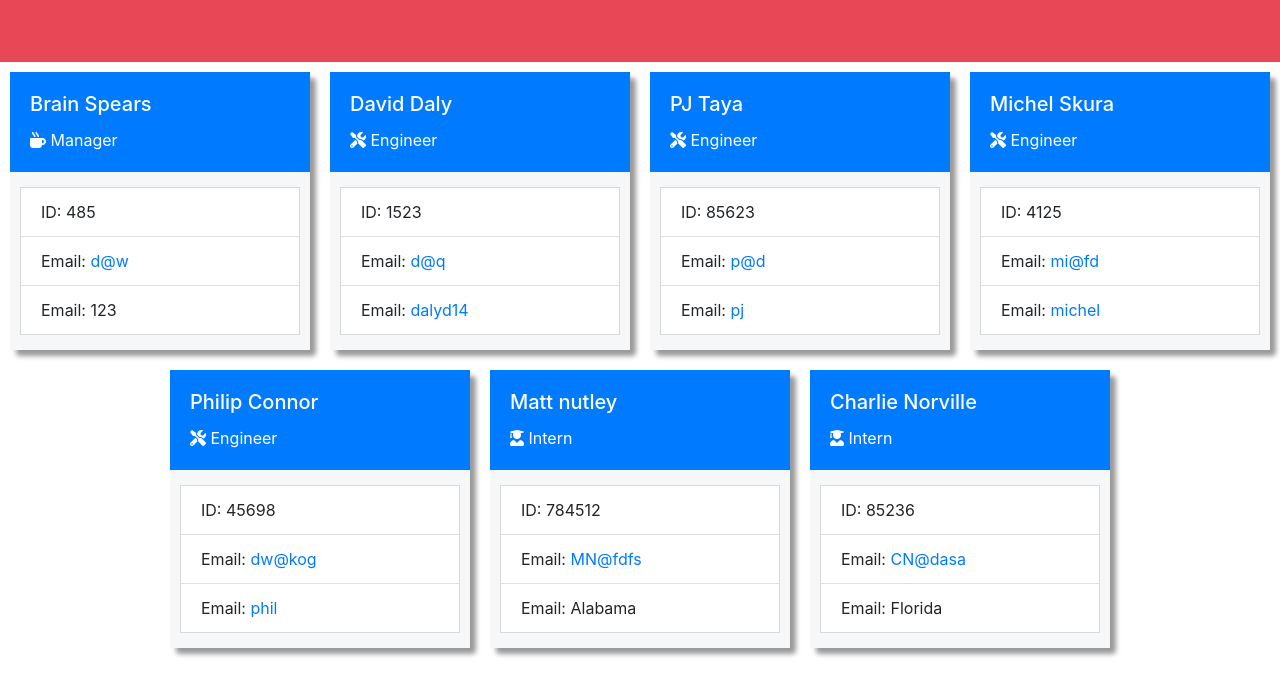
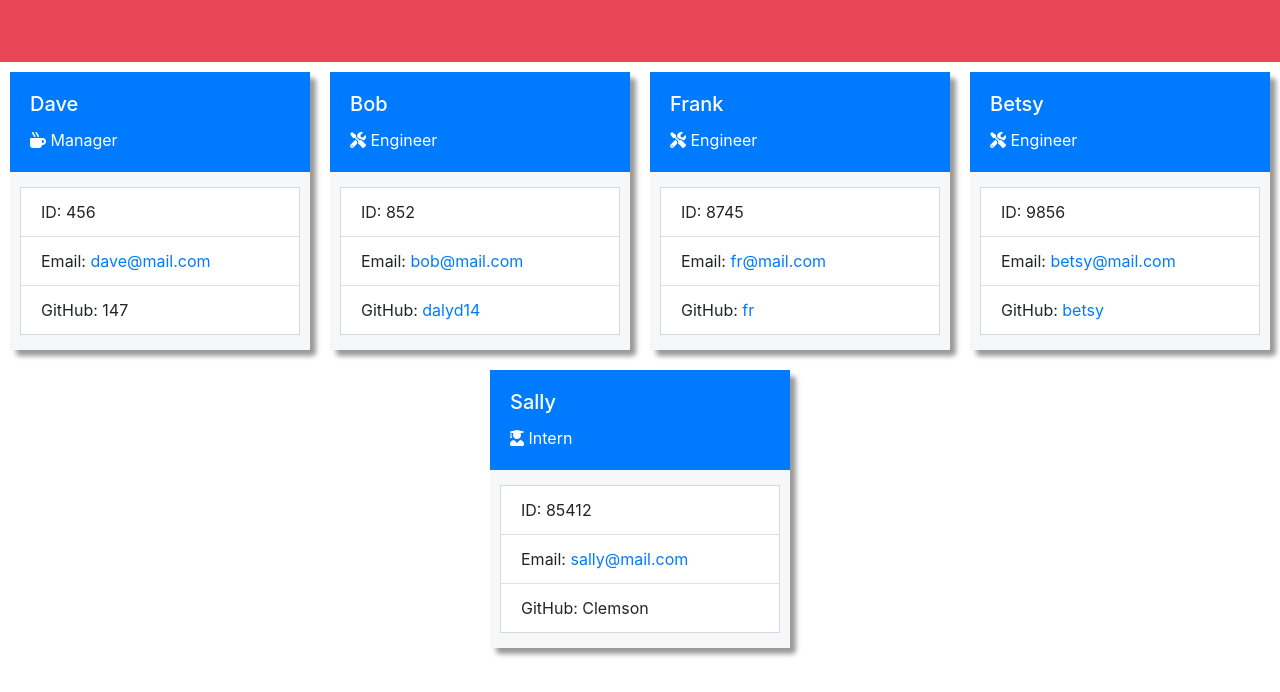
Before and after one commit to dalyd14/team-profile-generator, a website: page dist/index.html in a window 1280 px wide. Shown: the part 108-800 px from the top of the page. Drawn offline with nearby package versions, Linux system fonts and the light colour scheme.

```diff
--- a/dist/index.html
+++ b/dist/index.html
@@ -39,92 +39,66 @@
     <section id="members-list">
         <div class="card">
             <div class="card-body bg-primary text-white">
-                <h5 class="card-title">Brain Spears</h5>
+                <h5 class="card-title">Dave</h5>
                 <p class="card-text"><i class="fas fa-mug-hot"></i> Manager</p>
             </div>
             <div class="content-background">
                 <ul class="list-group list-group-flush">
-                    <li class="list-group-item">ID: 485</li>
-                    <li class="list-group-item">Email: <a href="mailto:d@w">d@w</a></li>
-                    <li class="list-group-item">Email: 123</li>
+                    <li class="list-group-item">ID: 456</li>
+                    <li class="list-group-item">Email: <a href="mailto:dave@mail.com">dave@mail.com</a></li>
+                    <li class="list-group-item">GitHub: 147</li>
                 </ul>
             </div>
         </div>
         <div class="card">
             <div class="card-body bg-primary text-white">
-                <h5 class="card-title">David Daly</h5>
+                <h5 class="card-title">Bob</h5>
                 <p class="card-text"><i class="fas fa-tools"></i> Engineer</p>
             </div>
             <div class="content-background">
                 <ul class="list-group list-group-flush">
-                    <li class="list-group-item">ID: 1523</li>
-                    <li class="list-group-item">Email: <a href="mailto:d@q">d@q</a></li>
-                    <li class="list-group-item">Email: <a href="https://github.com/dalyd14" target="_blank">dalyd14</a></li>
+                    <li class="list-group-item">ID: 852</li>
+                    <li class="list-group-item">Email: <a href="mailto:bob@mail.com">bob@mail.com</a></li>
+                    <li class="list-group-item">GitHub: <a href="https://github.com/dalyd14" target="_blank">dalyd14</a></li>
                 </ul>
             </div>
         </div>
         <div class="card">
             <div class="card-body bg-primary text-white">
-                <h5 class="card-title">PJ Taya</h5>
+                <h5 class="card-title">Frank</h5>
                 <p class="card-text"><i class="fas fa-tools"></i> Engineer</p>
             </div>
             <div class="content-background">
                 <ul class="list-group list-group-flush">
-                    <li class="list-group-item">ID: 85623</li>
-                    <li class="list-group-item">Email: <a href="mailto:p@d">p@d</a></li>
-                    <li class="list-group-item">Email: <a href="https://github.com/pj" target="_blank">pj</a></li>
+                    <li class="list-group-item">ID: 8745</li>
+                    <li class="list-group-item">Email: <a href="mailto:fr@mail.com">fr@mail.com</a></li>
+                    <li class="list-group-item">GitHub: <a href="https://github.com/fr" target="_blank">fr</a></li>
                 </ul>
             </div>
         </div>
         <div class="card">
             <div class="card-body bg-primary text-white">
-                <h5 class="card-title">Michel Skura</h5>
+                <h5 class="card-title">Betsy</h5>
                 <p class="card-text"><i class="fas fa-tools"></i> Engineer</p>
             </div>
             <div class="content-background">
                 <ul class="list-group list-group-flush">
-                    <li class="list-group-item">ID: 4125</li>
-                    <li class="list-group-item">Email: <a href="mailto:mi@fd">mi@fd</a></li>
-                    <li class="list-group-item">Email: <a href="https://github.com/michel" target="_blank">michel</a></li>
+                    <li class="list-group-item">ID: 9856</li>
+                    <li class="list-group-item">Email: <a href="mailto:betsy@mail.com">betsy@mail.com</a></li>
+                    <li class="list-group-item">GitHub: <a href="https://github.com/betsy" target="_blank">betsy</a></li>
                 </ul>
             </div>
         </div>
         <div class="card">
             <div class="card-body bg-primary text-white">
-                <h5 class="card-title">Philip Connor</h5>
-                <p class="card-text"><i class="fas fa-tools"></i> Engineer</p>
-            </div>
-            <div class="content-background">
-                <ul class="list-group list-group-flush">
-                    <li class="list-group-item">ID: 45698</li>
-                    <li class="list-group-item">Email: <a href="mailto:dw@kog">dw@kog</a></li>
-                    <li class="list-group-item">Email: <a href="https://github.com/phil" target="_blank">phil</a></li>
-                </ul>
-            </div>
-        </div>
-        <div class="card">
-            <div class="card-body bg-primary text-white">
-                <h5 class="card-title">Matt nutley</h5>
+                <h5 class="card-title">Sally</h5>
                 <p class="card-text"><i class="fas fa-user-graduate"></i> Intern</p>
             </div>
             <div class="content-background">
                 <ul class="list-group list-group-flush">
-                    <li class="list-group-item">ID: 784512</li>
-                    <li class="list-group-item">Email: <a href="mailto:MN@fdfs">MN@fdfs</a></li>
-                    <li class="list-group-item">Email: Alabama</li>
-                </ul>
-            </div>
-        </div>
-        <div class="card">
-            <div class="card-body bg-primary text-white">
-                <h5 class="card-title">Charlie Norville</h5>
-                <p class="card-text"><i class="fas fa-user-graduate"></i> Intern</p>
-            </div>
-            <div class="content-background">
-                <ul class="list-group list-group-flush">
-                    <li class="list-group-item">ID: 85236</li>
-                    <li class="list-group-item">Email: <a href="mailto:CN@dasa">CN@dasa</a></li>
-                    <li class="list-group-item">Email: Florida</li>
+                    <li class="list-group-item">ID: 85412</li>
+                    <li class="list-group-item">Email: <a href="mailto:sally@mail.com">sally@mail.com</a></li>
+                    <li class="list-group-item">GitHub: Clemson</li>
                 </ul>
             </div>
         </div>
```
Also changed, not shown: README.md.
